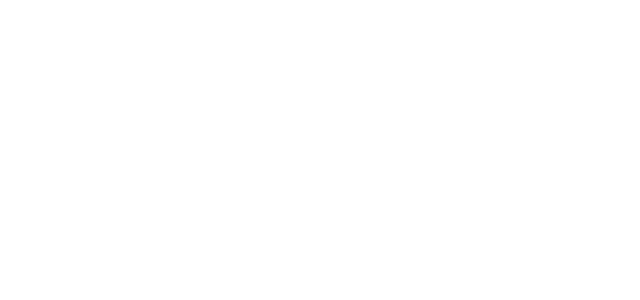
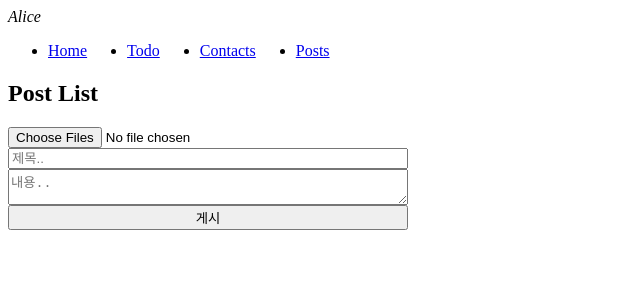
Before and after one commit to FNES-5987/react-ts-study, a React app: page /posts in a window 1280 px wide. Before the commit this address had no page. Shown: the top 300 px of the page, without its empty margins (0-640 px from the left). Built offline with nearby package versions, Linux system fonts and the light colour scheme.

Commit message:
업로드

```diff
--- a/db.json
+++ b/db.json
@@ -11,6 +11,10 @@
     {
       "memo": "swr 스터디",
       "id": 3
+    },
+    {
+      "memo": "asd",
+      "id": 4
     }
   ],
   "contacts": [
--- a/src/App.tsx
+++ b/src/App.tsx
@@ -8,6 +8,7 @@ import Home from "./pages/Home";
 // import Todo from "./modules/todo/Todo";
 import Layout from "./Layout";
 import { Suspense, lazy } from "react";
+import PostList from "./modules/post/PostList";
 
 const ContactSidebar = lazy(
   () =>
@@ -61,7 +62,11 @@ const App = () => {
           <Route element={<Home />} index />
           {/* 기능 모듈 */}
           <Route
-            path="/profile/edit"
+            path="posts"
+            element={<PostList />}
+          />
+          <Route
+            path="profile/edit"
             element={<ProfileEdit />}
           />
 
--- a/src/Layout.tsx
+++ b/src/Layout.tsx
@@ -47,6 +47,9 @@ function Layout() {
           <li>
             <Link to="/contacts">Contacts</Link>
           </li>
+          <li>
+            <Link to="/posts">Posts</Link>
+          </li>
         </ul>
       </nav>
       {/* 세부 화면들이 나오는 곳 */}
--- a/src/modules/contacts/ContactList/index.tsx
+++ b/src/modules/contacts/ContactList/index.tsx
@@ -8,8 +8,14 @@ const ContactList = () => {
   // contactData를 fetcher로 가져온 다음에 상태가 업데이트 된다음에 1번찍힘
   // console.log(page);
 
-  const { contactsData: contacts } =
-    useContactsData(page);
+  const {
+    contactsData: contacts,
+    isContactDataValidating,
+  } = useContactsData(page);
+
+  // 서버/스토리지의 데이터와 캐시데이터 비교중인지 여부를 표시
+  console.log("---validating---");
+  console.log(isContactDataValidating);
 
   const navigate = useNavigate();
 
--- a/src/modules/contacts/data.ts
+++ b/src/modules/contacts/data.ts
@@ -51,9 +51,14 @@ const contactsFetcher = async ([key, page]) => {
 };
 
 export const useContactsData = (page: number) => {
-  const { data: contactsData, mutate } = useSWR<
-    ContactData[]
-  >([CONTACTS_DATA_KEY, page], contactsFetcher, {
+  const {
+    data: contactsData,
+    mutate,
+    isValidating: isContactDataValidating,
+  } = useSWR<ContactData[]>(
+    [CONTACTS_DATA_KEY, page],
+    contactsFetcher,
+    {
       // 캐시/또는 데이터가져오기 이후에 데이터가 없을 때 반환하는 데이터
       fallbackData: INIT_DATA,
       // 포커스될때 fetcher로 가져오기 해제
@@ -61,7 +66,8 @@ export const useContactsData = (page: number) => {
       revalidateOnFocus: false,
       // // 특정 주기별로 데이터 가져오기
       // refreshInterval: 5000,
-  });
+    }
+  );
 
   function createContactData(
     contact: ContactData
@@ -118,5 +124,9 @@ export const useContactsData = (page: number) => {
     //mutate 이후에 캐시만 업데이트 하고, fetcher를 처리하지 않음
   }
 
-  return { contactsData, createContactData };
+  return {
+    contactsData,
+    createContactData,
+    isContactDataValidating,
   };
+};
--- /dev/null
+++ b/src/modules/post/PostList/index.tsx
@@ -0,0 +1,150 @@
+import http from "@/utils/htpp";
+import {
+  useEffect,
+  useRef,
+  useState,
+} from "react";
+
+interface PostItem {
+  id: number;
+  title: string;
+  content: string;
+  files: PostFile[];
+}
+
+interface PostFile {
+  contentType: string;
+  originalFileName: String;
+  uuidFileName: string;
+}
+
+function MediaElement({
+  contentType,
+  uuidFileName,
+}: {
+  contentType: string;
+  uuidFileName: string;
+}) {
+  if (contentType.includes("image")) {
+    return (
+      <img
+        width={300}
+        src={`http://localhost:8080/posts/files/${uuidFileName}`}
+      />
+    );
+  } else {
+    return (
+      <video>
+        <source
+          src={`http://localhost:8080/posts/files/${uuidFileName}`}
+          type={contentType}
+        ></source>
+      </video>
+    );
+  }
+}
+
+const PostList = () => {
+  const [posts, setPosts] = useState<PostItem[]>(
+    []
+  );
+
+  const fileRef = useRef<HTMLInputElement>();
+  const titleRef = useRef<HTMLInputElement>();
+  const contentRef =
+    useRef<HTMLTextAreaElement>();
+  const formRef = useRef<HTMLFormElement>();
+
+  useEffect(() => {}, []);
+
+  const handlePost = (e: React.FormEvent) => {
+    // 이걸 안하면 현제 페이지에 폼데이터 전송
+    e.preventDefault();
+
+    // multipart/form-data 파일업로드하려면
+    const formData = new FormData();
+
+    Array.from(fileRef.current.files).forEach(
+      (file) => {
+        formData.append("files", file);
+      }
+    );
+
+    formData.append(
+      "title",
+      titleRef.current.value
+    );
+    formData.append(
+      "content",
+      contentRef.current.value
+    );
+
+    (async () => {
+      const response = await http.post<PostItem>(
+        "/posts/with-file",
+        formData
+      );
+      console.log(response);
+      if (response.status === 201) {
+        formRef.current.reset();
+        setPosts([
+          { ...response.data },
+          ...posts,
+        ]);
+      }
+    })();
+  };
+
+  return (
+    <div>
+      <h2>Post List</h2>
+      <form
+        style={{
+          display: "flex",
+          flexDirection: "column",
+          width: "400px",
+        }}
+        onSubmit={handlePost}
+        ref={formRef}
+      >
+        <input
+          type="file"
+          multiple
+          accept="image/*, video/*"
+          ref={fileRef}
+        ></input>
+        <input
+          placeholder="제목.."
+          ref={titleRef}
+        ></input>
+        <textarea
+          placeholder="내용.."
+          ref={contentRef}
+        ></textarea>
+        <button>게시</button>
+      </form>
+      <div>
+        <ul>
+          {posts.map((post) => (
+            <li key={`post-item-${post.id}`}>
+              <h3>{post.title}</h3>
+              <p>{post.content}</p>
+              <div>
+                {post.files.map((file) => (
+                  <MediaElement
+                    uuidFileName={
+                      file.uuidFileName
+                    }
+                    contentType={file.contentType}
+                  />
+                ))}
+              </div>
+            </li>
+          ))}
+        </ul>
+      </div>
+    </div>
+  );
+};
+
+export default PostList;
--- a/src/modules/todo/Todo/index.tsx
+++ b/src/modules/todo/Todo/index.tsx
@@ -160,6 +160,7 @@ const Todo = () => {
   // useEffect(() => {});
   useEffect(() => {
     (async () => {
+      // setLoading(true)
       try {
         const response = await axios.get<
           TodoItem[]
@@ -171,6 +172,7 @@ const Todo = () => {
       } catch (e: any) {
         console.log(e);
       }
+      // setLoading(false)
     })();
   }, []);
 
--- /dev/null
+++ b/src/utils/cookie.ts
@@ -0,0 +1,17 @@
+export function getCookie(
+  name: string
+): string | undefined {
+  let matches = document.cookie.match(
+    new RegExp(
+      "(?:^|; )" +
+        name.replace(
+          /([\.$?*|{}\(\)\[\]\\\/\+^])/g,
+          "\\$1"
+        ) +
+        "=([^;]*)"
+    )
+  );
+  return matches
+    ? decodeURIComponent(matches[1])
+    : undefined;
+}
--- /dev/null
+++ b/src/utils/htpp.ts
@@ -0,0 +1,42 @@
+import axios from "axios";
+import { getCookie } from "./cookie";
+
+const http = axios.create({
+  baseURL: "http://localhost:8080",
+});
+
+// 요청값에 대해서 사전처리
+http.interceptors.request.use((config) => {
+  const token = getCookie("token");
+  console.log("---token---");
+  console.log(token);
+  if (token) {
+    config.headers.Authorization = `Bearer ${token}`;
+  }
+  return config;
+});
+
+// 응답값에 대해서 사전처리
+http.interceptors.response.use(
+  (response) => response,
+  (error) => {
+    const { status } = error.response;
+
+    if (status === 401 || status == 403) {
+      alert(
+        "인증이 필요하거나 토큰이 만료되었습니다."
+      );
+      // 로그인 페이지로 이동
+      // window.location.href = "/"
+    }
+
+    if (status === 404) {
+      alert("데이터 존재하지 않습니다.");
+    }
+
+    // return Promise.reject(error);
+    return;
+  }
+);
+
+export default http;
```
Lines whose indentation alone changed are shown as unchanged.
